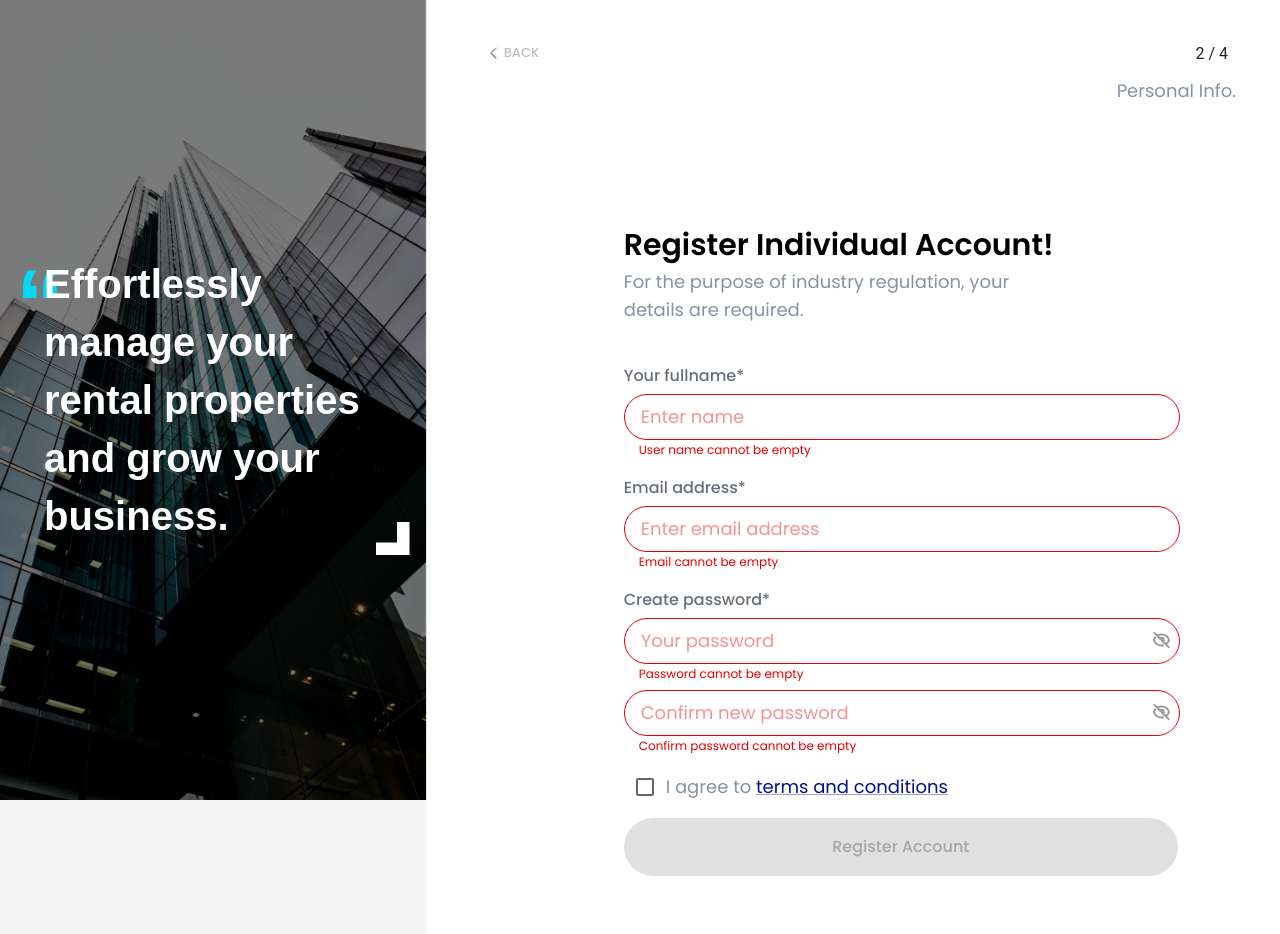
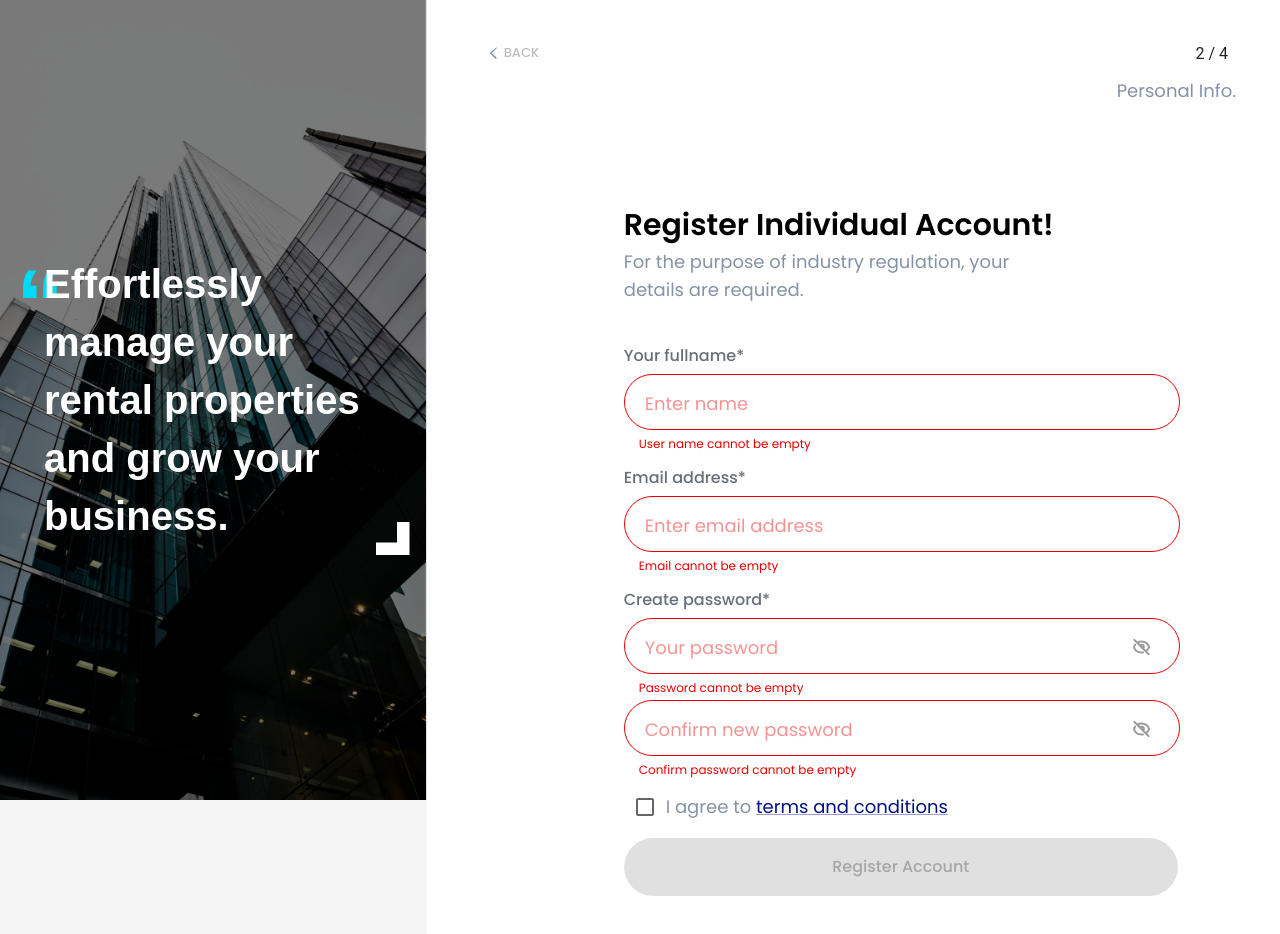
Before and after one commit to Kamran0925/manzeli-frontend, a React (Create React App) app: page / in a window 1280 px wide. Shown: the top 934 px of the page. Built offline with nearby package versions, Linux system fonts and the light colour scheme; a web font is replaced by a local one.

Commit message:
Adjust padding for input fields and align password icon in the middle

```diff
--- a/src/components/shared/InputField/InputField.tsx
+++ b/src/components/shared/InputField/InputField.tsx
@@ -17,6 +17,7 @@ interface InputFieldProps {
   handleChange: (
     event: React.ChangeEvent<HTMLInputElement>,
     name: string,
+    type: "text" | "password" | "email",
   ) => void;
 }
 
@@ -40,7 +41,7 @@ const InputField: React.FC<InputFieldProps> = ({
   };
 
   const onChangeHandler = (event: React.ChangeEvent<HTMLInputElement>) => {
-    handleChange(event, name);
+    handleChange(event, name, inputType);
   };
 
   return (
@@ -54,7 +55,14 @@ const InputField: React.FC<InputFieldProps> = ({
       fullWidth
       InputProps={{
         endAdornment: type === "password" && (
-          <InputAdornment position="end" onClick={handleClickShowPassword}>
+          <InputAdornment
+            position="end"
+            onClick={handleClickShowPassword}
+            sx={{
+              display: "flex",
+              alignItems: "center",
+            }}
+          >
             <IconButton aria-label="Toggle password visibility">
               <EyeCross />
             </IconButton>
@@ -62,7 +70,7 @@ const InputField: React.FC<InputFieldProps> = ({
         ),
       }}
       sx={{
-        height: "44px",
+        height: "54px",
         maxWidth: "554px",
         margin: "6px 0px 20px 0px",
         border: disabled
@@ -79,11 +87,11 @@ const InputField: React.FC<InputFieldProps> = ({
           },
         },
         "& .MuiInputBase-root": {
-          padding: 0,
+          padding: "0px 20px",
           margin: 0,
         },
         "& .MuiOutlinedInput-input": {
-          padding: "8px 16px",
+          padding: "15px 0px",
           color: error ? theme.palette.error.main : "inherit",
         },
       }}
```
